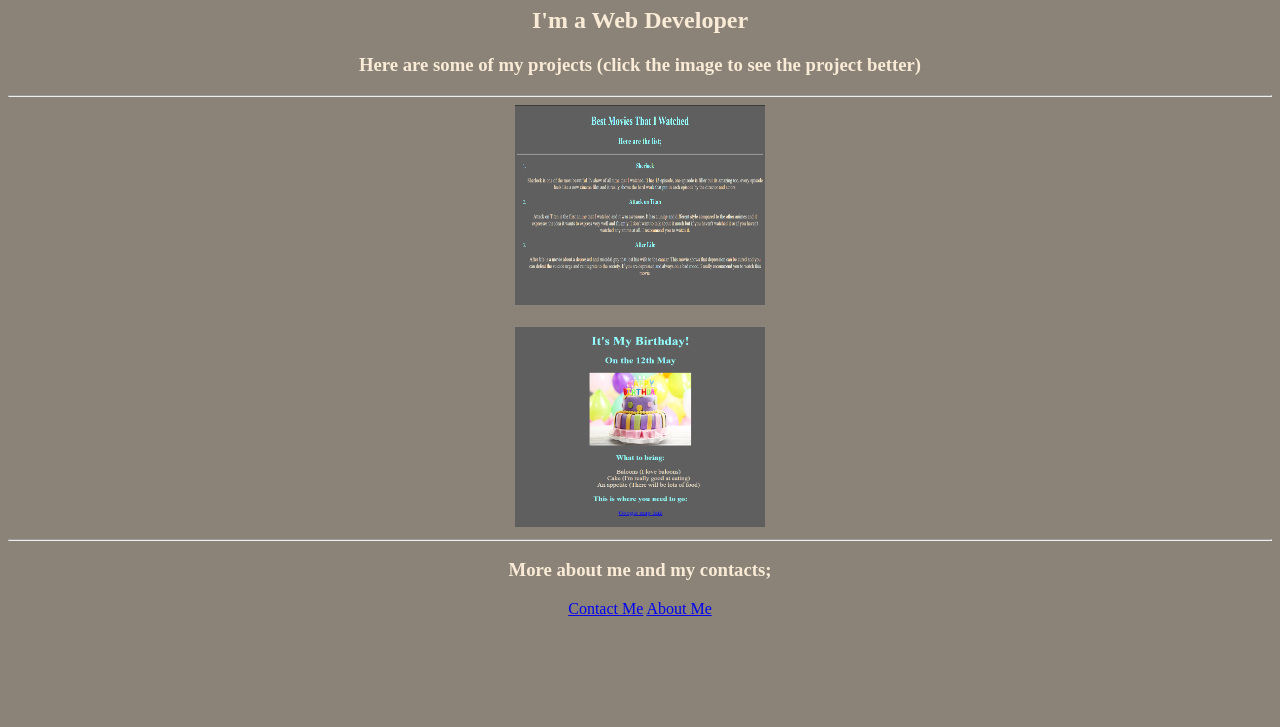
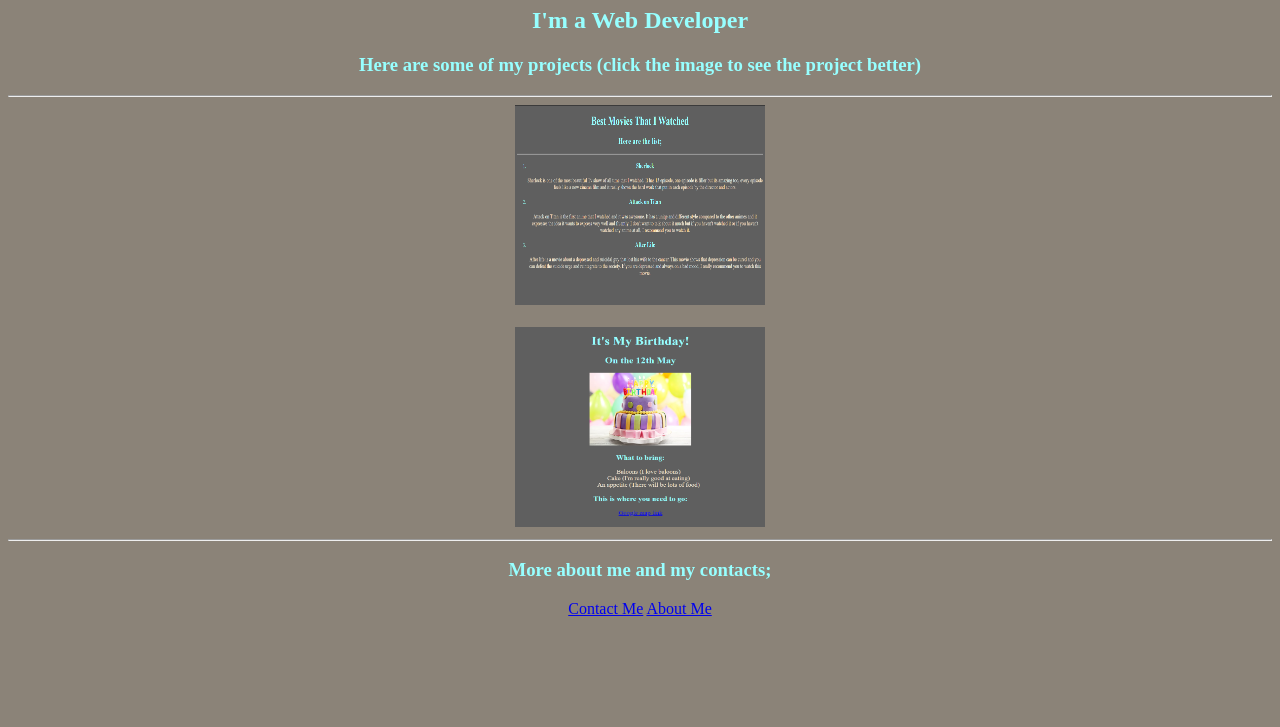
Before and after one commit to FairDuckk/html-portfolio, a plain HTML site: page index.html in a window 1280 px wide. Shown: the part 73-800 px from the top of the page. Drawn offline with Linux system fonts and the light colour scheme.

Commit message:
Update style.css
Signed-off-by: FairDuckk <142691523+FairDuckk@users.noreply.github.com>

```diff
--- a/style.css
+++ b/style.css
@@ -3,5 +3,5 @@
     background-color:#8b8378;
 }
 .white{
-    color: antiquewhite
+    color: #97ffff;
 }
```
